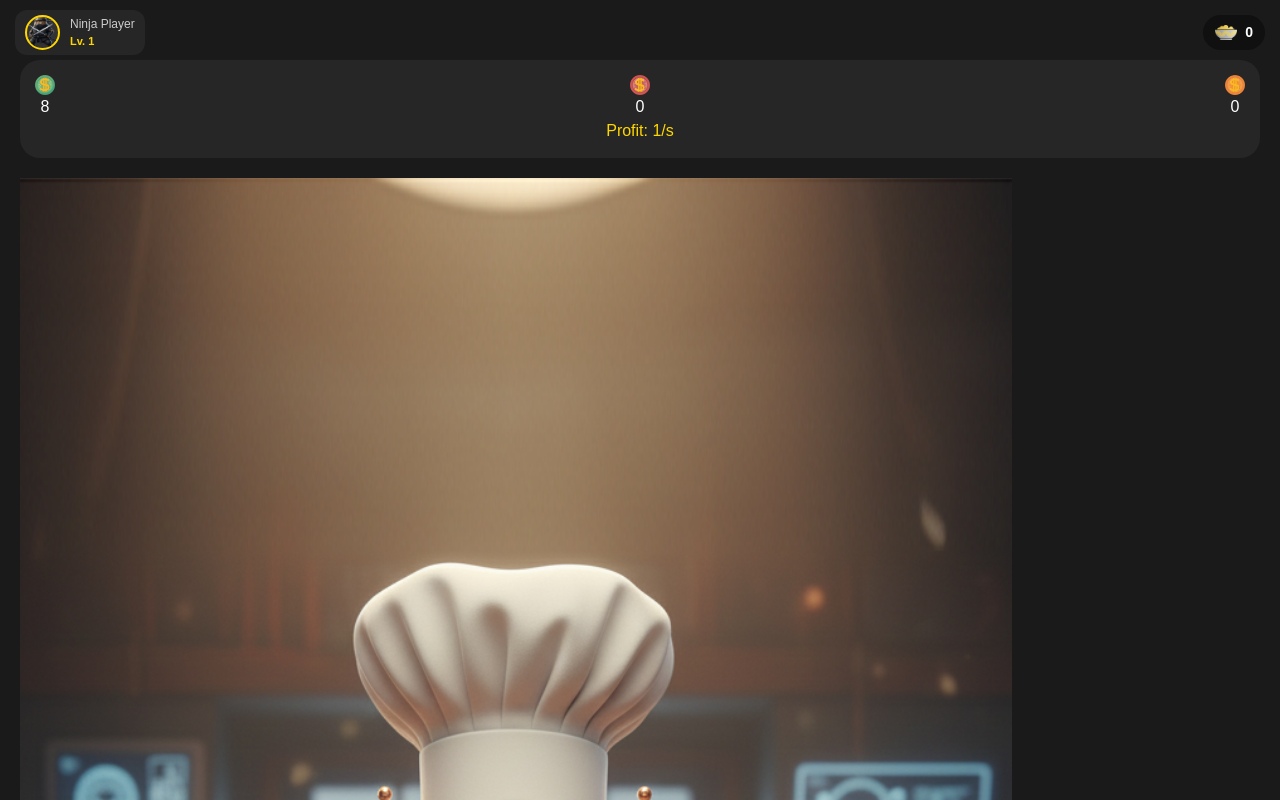
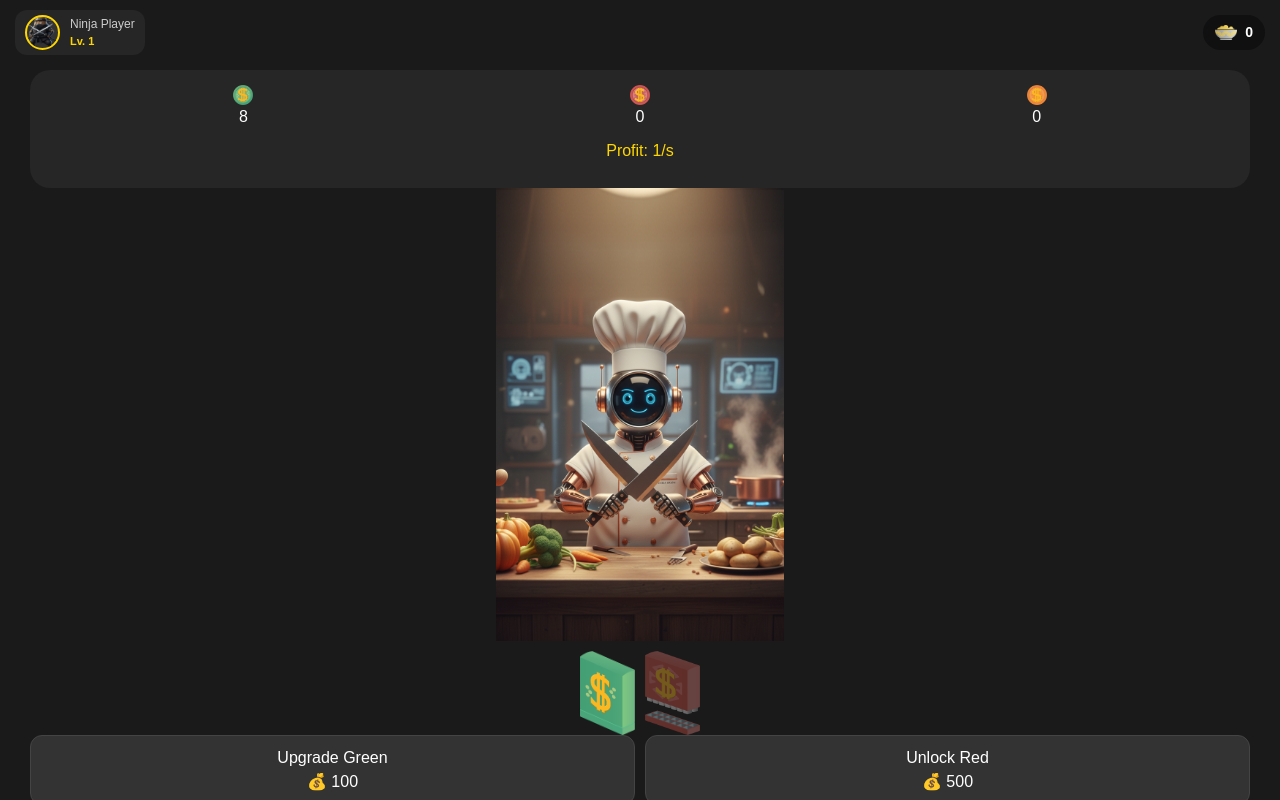
Before and after one commit to sizix21/ninja-gold-game, a Next.js app: page / in a window 1280 px wide. Both pictures are taken after a click on the button "Mine". Built offline with nearby package versions, Linux system fonts and the light colour scheme.

Commit message:
Add files via upload

```diff
--- a/app/page.tsx
+++ b/app/page.tsx
@@ -30,7 +30,7 @@ export default function Home() {
   const [floatingNumbers, setFloatingNumbers] = useState<FloatingNumber[]>([]);
   const audioRef = useRef<HTMLAudioElement | null>(null);
 
-  // ۱. بارگذاری اطلاعات (آنلاین + آفلاین)
+  // ۱. بارگذاری اطلاعات و محاسبه غیبت (Offline System)
   useEffect(() => {
     audioRef.current = new Audio("/click.mp3");
 
@@ -58,7 +58,7 @@ export default function Home() {
 
       setEnergy(Math.min(2000, parseInt(savedEnergy) + secondsPassed));
       setGreenCoins(prev => prev + (offlineSeconds * greenProfit));
-      // اضافه کردن بقیه سکه‌ها اگر کارتریجشان باز بود
+      if (isRedOn) setRedCoins(prev => prev + (offlineSeconds * redProfit));
     } else if (savedEnergy) {
       setEnergy(parseInt(savedEnergy));
     }
@@ -74,7 +74,7 @@ export default function Home() {
     return () => clearTimeout(tgTimer);
   }, []);
 
-  // ۲. ذخیره‌سازی خودکار
+  // ۲. ذخیره‌سازی خودکار در localStorage
   useEffect(() => {
     localStorage.setItem("ninjaGreenCoins", greenCoins.toString());
     localStorage.setItem("ninjaRedCoins", redCoins.toString());
@@ -84,7 +84,7 @@ export default function Home() {
     localStorage.setItem("lastTime", Date.now().toString());
   }, [greenCoins, redCoins, orangeCoins, energy, saladToken]);
 
-  // ۳. تایمر تولید ثانیه‌ای سکه و پر شدن انرژی
+  // ۳. تایمر تولید ثانیه‌ای (آنلاین)
   useEffect(() => {
     const timer = setInterval(() => {
       setEnergy((prev) => (prev < 2000 ? prev + 1 : 2000));
@@ -135,8 +135,9 @@ export default function Home() {
         </div>
       </div>
 
-      {/* Main Content */}
+      {/* Main Container */}
       <div style={{ flex: 1, display: "flex", flexDirection: "column", width: "100%", marginTop: "40px" }}>
+
         {activeTab === "Tap" ? (
           <div style={{ flex: 1, display: "flex", flexDirection: "column" }}>
             <div style={{ display: "flex", justifyContent: "center", alignItems: "center", gap: "15px", marginTop: "20px" }}>
@@ -154,23 +155,26 @@ export default function Home() {
             </div>
           </div>
         ) : activeTab === "Mine" ? (
-          <div style={{ flex: 1, display: "flex", flexDirection: "column", alignItems: "center", gap: "20px" }}>
-             <div style={{ width: "100%", backgroundColor: "rgba(255,255,255,0.05)", borderRadius: "20px", padding: "15px" }}>
-                <div style={{ display: "flex", justifyContent: "space-between", textAlign: "center" }}>
+          <div style={{ flex: 1, display: "flex", flexDirection: "column", alignItems: "center", padding: "10px" }}>
+            <div style={{ width: "100%", backgroundColor: "rgba(255,255,255,0.05)", borderRadius: "20px", padding: "15px" }}>
+                <div style={{ display: "flex", justifyContent: "space-around", textAlign: "center" }}>
                    <div><img src="/currency-c.png" style={{width: "20px"}}/><p>{greenCoins}</p></div>
                    <div><img src="/currency-r.png" style={{width: "20px"}}/><p>{redCoins}</p></div>
                    <div><img src="/currency-t.png" style={{width: "20px"}}/><p>{orangeCoins}</p></div>
                 </div>
-                <h3 style={{textAlign: "center", color: "#ffd700"}}>Profit: {greenProfit + redProfit + orangeProfit}/s</h3>
-             </div>
-             <div style={{position: "relative", width: "100%", textAlign: "center"}}>
-                <img src="/chef-robot.png" style={{width: "80%"}} />
-                <div style={{display: "flex", gap: "10px", justifyContent: "center", marginTop: "10px"}}>
-                   <img src={isGreenOn ? "/cartridge-green-on.png" : "/cartridge-green-off.png"} style={{width: "50px"}} />
-                   <img src={isRedOn ? "/cartridge-red-on.png" : "/cartridge-red-off.png"} style={{width: "50px", opacity: isRedOn ? 1 : 0.5}} />
+                <h3 style={{textAlign: "center", color: "#ffd700", margin: "10px 0"}}>Profit: {greenProfit + redProfit + orangeProfit}/s</h3>
+            </div>
+            <div style={{flex: 1, display: "flex", flexDirection: "column", justifyContent: "center", alignItems: "center", position: "relative"}}>
+                <img src="/chef-robot.png" style={{width: "90%", maxWidth: "320px"}} />
+                <div style={{display: "flex", gap: "10px", marginTop: "10px"}}>
+                   <img src={isGreenOn ? "/cartridge-green-on.png" : "/cartridge-green-off.png"} style={{width: "55px"}} />
+                   <img src={isRedOn ? "/cartridge-red-on.png" : "/cartridge-red-off.png"} style={{width: "55px", opacity: isRedOn ? 1 : 0.4}} />
                 </div>
-             </div>
-             <button onClick={() => { if(greenCoins >= 100) { setGreenCoins(g=>g-100); setGreenProfit(p=>p+1); }}} style={{padding: "10px", borderRadius: "10px", backgroundColor: "#333", color: "white"}}>Upgrade Green (100 💰)</button>
+            </div>
+            <div style={{display: "grid", gridTemplateColumns: "1fr 1fr", gap: "10px", width: "100%", marginBottom: "80px"}}>
+               <button onClick={() => { if(greenCoins >= 100) { setGreenCoins(g=>g-100); setGreenProfit(p=>p+1); }}} style={{padding: "10px", backgroundColor: "#333", color: "white", borderRadius: "12px", border: "1px solid #444"}}>Upgrade Green<br/>💰 100</button>
+               <button onClick={() => { if(greenCoins >= 500 && !isRedOn) { setGreenCoins(g=>g-500); setIsRedOn(true); setRedProfit(1); }}} style={{padding: "10px", backgroundColor: "#333", color: "white", borderRadius: "12px", border: "1px solid #444"}}>Unlock Red<br/>💰 500</button>
+            </div>
           </div>
         ) : (
           <div style={{ flex: 1, display: "flex", justifyContent: "center", alignItems: "center" }}>
@@ -179,16 +183,23 @@ export default function Home() {
         )}
       </div>
 
-      {/* Footer */}
-      <div style={{ display: "flex", justifyContent: "space-between", padding: "10px 0", borderTop: "1px solid #333" }}>
-        {["Tap", "Mine", "Fight", "Library", "Cards"].map((label) => (
-          <button key={label} onClick={() => setActiveTab(label)} style={{ flex: 1, background: "none", border: "none", color: activeTab === label ? "#ffd700" : "#888", cursor: "pointer" }}>
-            <span style={{ fontSize: "10px" }}>{label}</span>
-          </button>
-        ))}
+      {/* Footer Navigation */}
+      <div style={{ display: "flex", justifyContent: "space-between", gap: "5px", alignItems: "flex-end", zIndex: 30, paddingBottom: "10px" }}>
+        {["Tap", "Mine", "Fight", "Library", "Cards"].map((label) => {
+          const isActive = activeTab === label;
+          const footerIcons: { [key: string]: string } = {
+            "Tap": "/tap-butt.png", "Mine": "/mine-butt.png", "Fight": "/fight-butt.png", "Library": "/closet-butt.png", "Cards": "/cards-butt.png"
+          };
+          return (
+            <button key={label} onClick={() => setActiveTab(label)} style={{ flex: 1, background: "none", border: "none", display: "flex", flexDirection: "column", alignItems: "center", gap: "4px", cursor: "pointer" }}>
+              <img src={footerIcons[label]} alt={label} style={{ width: "35px", height: "35px", filter: isActive ? "none" : "grayscale(100%)", opacity: isActive ? "1" : "0.6" }} />
+              <span style={{ fontSize: "10px", color: isActive ? "#ffd700" : "#888" }}>{label}</span>
+            </button>
+          );
+        })}
       </div>
 
-      {/* QR & Boost */}
+      {/* QR & Boost Buttons */}
       {activeTab === "Tap" && (
         <>
           <button onClick={() => setActiveTab("QR")} style={{ position: "absolute", bottom: "100px", left: "12%", background: "none", border: "none" }}>
@@ -200,9 +211,9 @@ export default function Home() {
         </>
       )}
 
-      {/* Floating Numbers */}
+      {/* Floating Numbers Animation */}
       {floatingNumbers.map(num => (
-        <div key={num.id} style={{ position: "fixed", left: num.x, top: num.y, color: "#ffd700", animation: "f 0.8s forwards", pointerEvents: "none" }}>+1</div>
+        <div key={num.id} style={{ position: "fixed", left: num.x, top: num.y, color: "#ffd700", animation: "f 0.8s forwards", pointerEvents: "none", zIndex: 1000 }}>+1</div>
       ))}
 
       <style>{`@keyframes f { 0%{opacity:1; transform:translateY(0)} 100%{opacity:0; transform:translateY(-100px)} }`}</style>
```
